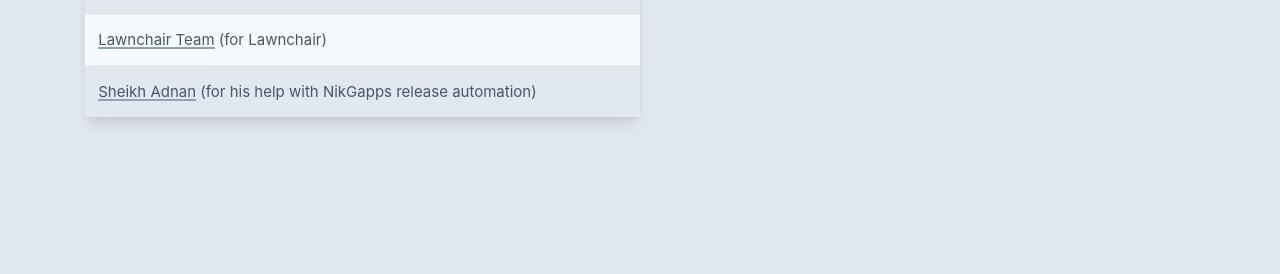
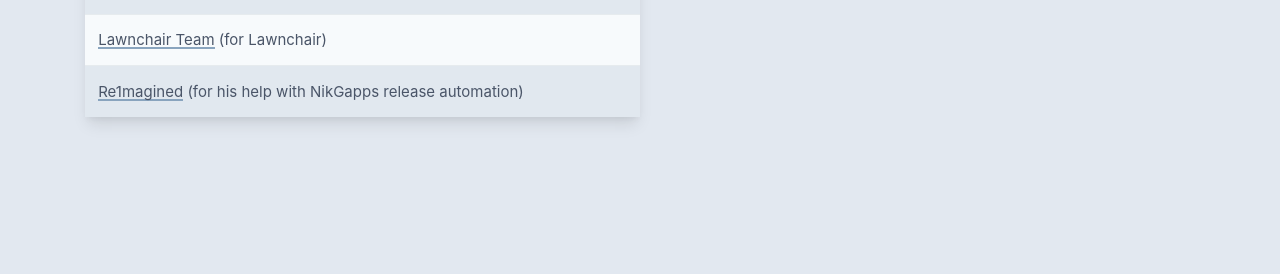
Before and after one commit to nikgapps/nikgapps.github.io, a Jekyll site: the page built from index.html, in a window 1280 px wide. Shown: the part 1571-1845 px from the top of the page. Built offline with Jekyll 4.4.1, drawn with Linux system fonts in a browser that asks for light colours.

Commit message:
Proposed changes to credits

```diff
--- a/index.html
+++ b/index.html
@@ -121,7 +121,7 @@
                         scratch.</li>
                     <li><a href="https://vanced.app/">Vanced Team</a> (for YouTube Vanced)</li>
                     <li><a href="https://twitter.com/lawnchairapp">Lawnchair Team</a> (for Lawnchair)</li>
-		    <li><a href="https://github.com/ElytrA8">Sheikh Adnan</a> (for his help with NikGapps release automation)</li>
+		    <li><a href="https://github.com/Re1magined">Re1magined</a> (for his help with NikGapps release automation)</li>
                 </ul>
             </div>
         </div>
```
